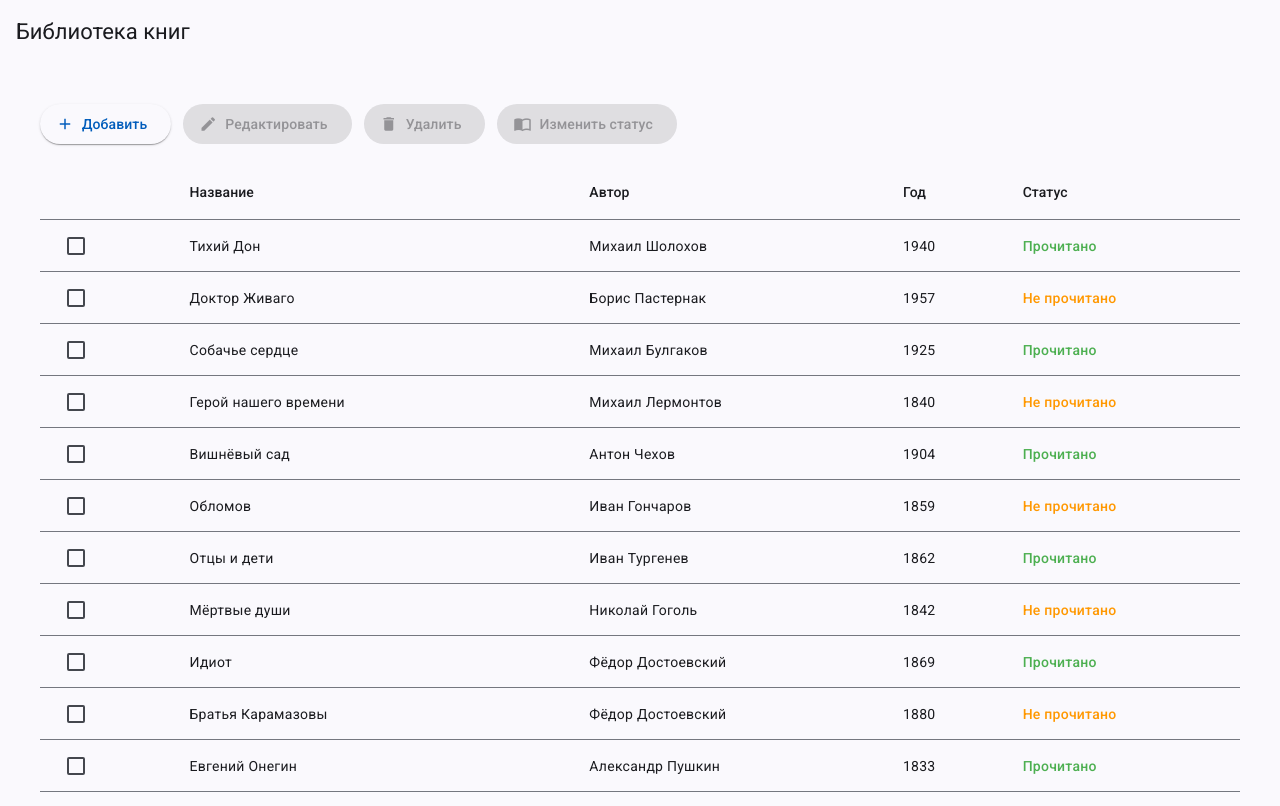
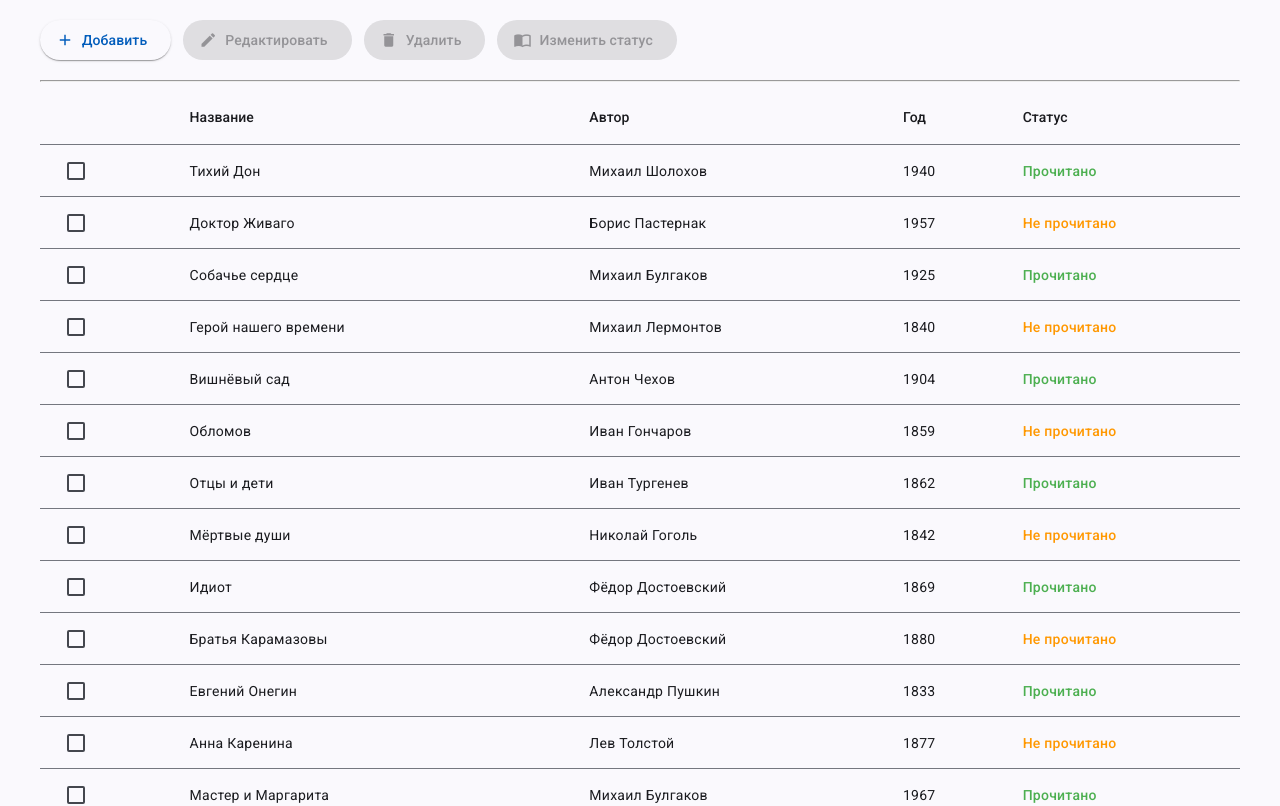
Before and after one commit to badmaev-danzan/depo-computers, an Angular app: page / in a window 1280 px wide. Shown: the top 806 px of the page. Built offline with nearby package versions, Linux system fonts and the light colour scheme; data requests are answered from the project's data file.

Commit message:
Подправил book-list.component

```diff
--- a/src/app/features/books/pages/book-list/book-list.component.css
+++ b/src/app/features/books/pages/book-list/book-list.component.css
@@ -19,7 +19,6 @@
 
 .books-table {
   width: 100%;
-  margin-top: 20px;
 }
 
 .books-table tr.selected {
--- a/src/app/features/books/pages/book-list/book-list.component.html
+++ b/src/app/features/books/pages/book-list/book-list.component.html
@@ -1,7 +1,3 @@
-<mat-toolbar color="primary">
-  <span>Библиотека книг</span>
-</mat-toolbar>
-
 <div class="container">
   <div class="actions-toolbar">
     <button mat-raised-button color="primary" (click)="onAdd()">
@@ -37,7 +33,7 @@
       Изменить статус
     </button>
   </div>
-
+  <hr>
   @if (isLoading()) {
     <div class="loading">Загрузка...</div>
   } @else if (books().length === 0) {
```
